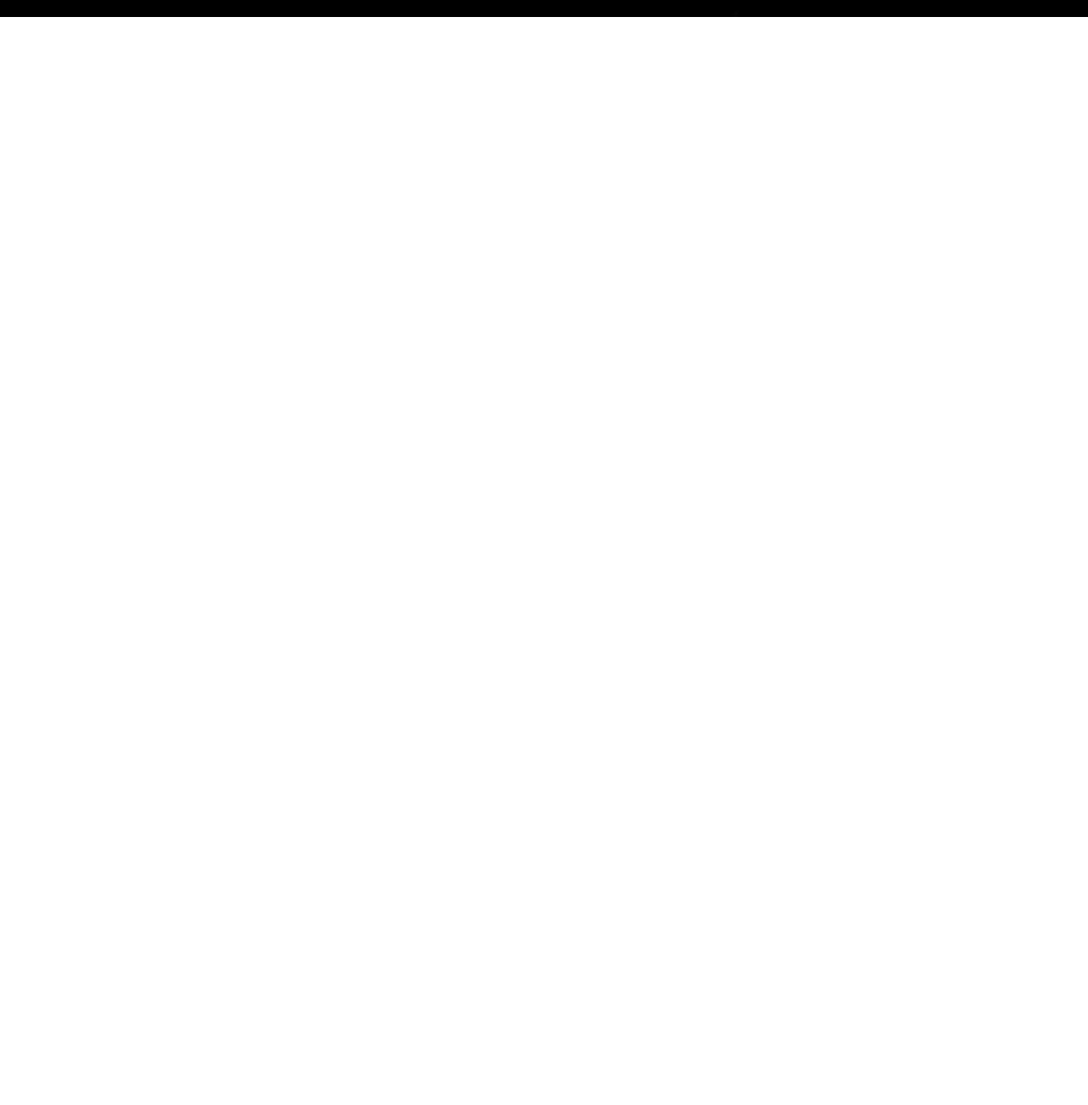
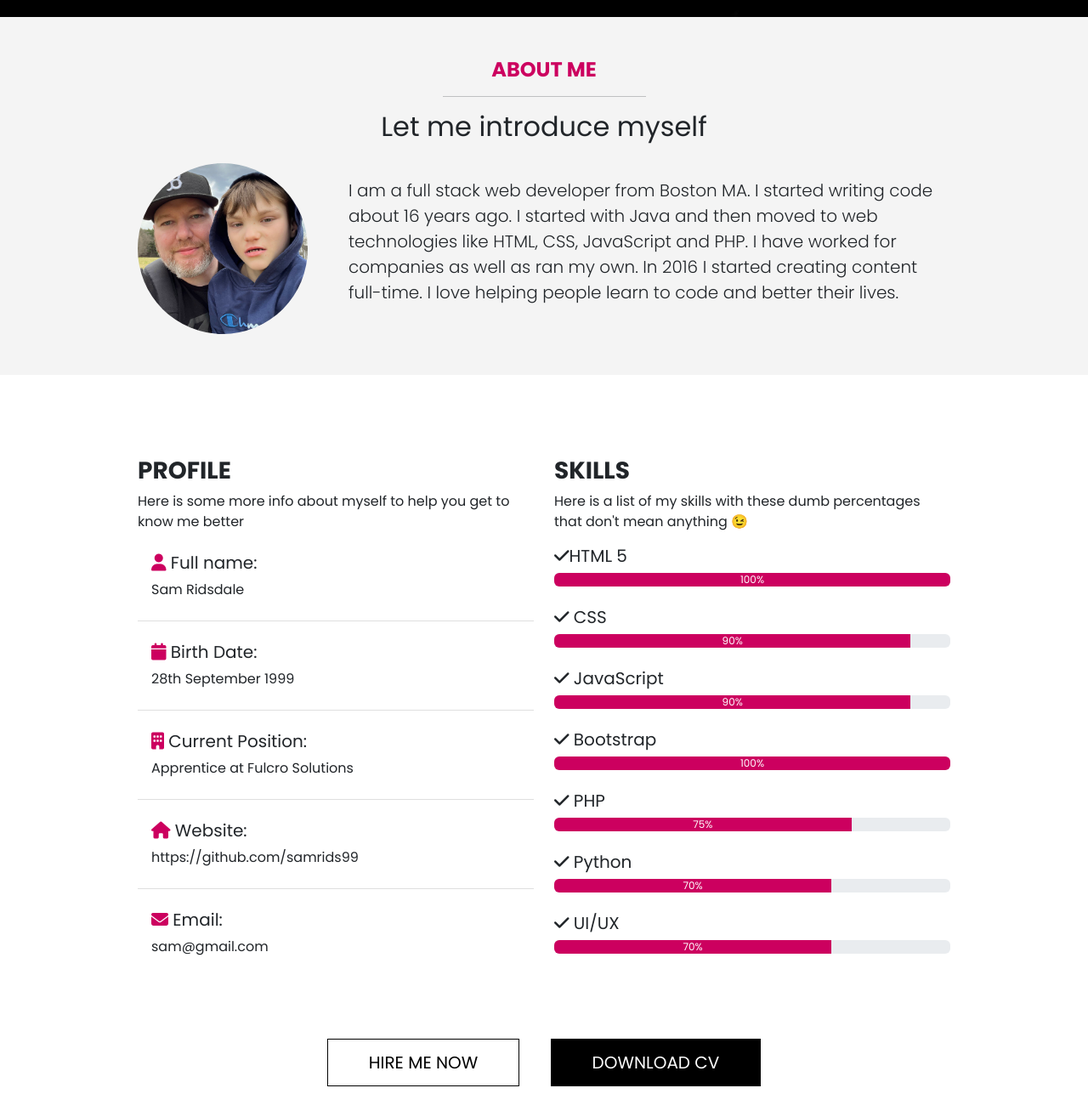
Before and after one commit to samrids99/portfolio-website, a website: page index.html in a window 1280 px wide. Shown: the part 780-2080 px from the top of the page at 85% size. Before the commit the page ends 800 px from the top, so only its background shows below. Drawn offline with nearby package versions, Linux system fonts and the light colour scheme; files that its build step writes are made by us from their sources.

Commit message:
about & skills section with progress bars

```diff
--- a/index.html
+++ b/index.html
@@ -63,6 +63,175 @@
       </div>
     </header>
 
+    <!-- About -->
+    <section id="about" class="about bg-light py-5">
+      <div class="container">
+        <div class="text-center">
+          <h4 class="text-uppercase fw-bold text-primary">About Me</h4>
+          <hr class="w-25 mx-auto" />
+          <h2 class="mb-4">Let me introduce myself</h2>
+        </div>
+        <div class="about-content d-flex gap-5 align-items-center h-100">
+          <img
+            src="images/brad.jpg"
+            alt="brad"
+            class="about-img img-fluid rounded-circle"
+          />
+          <p class="lead">
+            I am a full stack web developer from Boston MA. I started writing
+            code about 16 years ago. I started with Java and then moved to web
+            technologies like HTML, CSS, JavaScript and PHP. I have worked for
+            companies as well as ran my own. In 2016 I started creating content
+            full-time. I love helping people learn to code and better their
+            lives.
+          </p>
+        </div>
+      </div>
+    </section>
+
+    <!-- Profile & Skills -->
+    <section class="profile my-6">
+      <div class="container">
+        <div class="row">
+          <div class="col-md-6">
+            <h3 class="text-uppercase fw-bold">Profile</h3>
+            <p>
+              Here is some more info about myself to help you get to know me
+              better
+            </p>
+            <ul class="list-group list-group-flush">
+              <li class="list-group-item mb-3">
+                <h5 class="text-transform">
+                  <i class="fas fa-user text-primary"></i> Full name:
+                </h5>
+                <p>Sam Ridsdale</p>
+              </li>
+              <li class="list-group-item mb-3">
+                <h5 class="text-transform">
+                  <i class="fas fa-calendar text-primary"></i> Birth Date:
+                </h5>
+                <p>28th September 1999</p>
+              </li>
+              <li class="list-group-item mb-3">
+                <h5 class="text-transform">
+                  <i class="fas fa-building text-primary"></i> Current Position:
+                </h5>
+                <p>Apprentice at Fulcro Solutions</p>
+              </li>
+              <li class="list-group-item mb-3">
+                <h5 class="text-transform">
+                  <i class="fas fa-home text-primary"></i> Website:
+                </h5>
+                <p>https://github.com/samrids99</p>
+              </li>
+              <li class="list-group-item mb-3">
+                <h5 class="text-transform">
+                  <i class="fas fa-envelope text-primary"></i> Email:
+                </h5>
+                <p>sam@gmail.com</p>
+              </li>
+            </ul>
+          </div>
+          <div class="col-md-6">
+            <h3 class="text-uppercase fw-bold">Skills</h3>
+            <p>
+              Here is a list of my skills with these dumb percentages that don't
+              mean anything 😉
+            </p>
+            <h5><i class="fas fa-check"></i>HTML 5</h5>
+            <div
+              class="progress mb-4"
+              role="progressbar"
+              aria-valuenow="100"
+              aria-valuemin="0"
+              aria-valuemax="100"
+            >
+              <div class="progress-bar" style="width: 100%">100%</div>
+            </div>
+            <h5><i class="fas fa-check"></i> CSS</h5>
+            <div
+              class="progress mb-4"
+              role="progressbar"
+              aria-valuenow="90"
+              aria-valuemin="0"
+              aria-valuemax="100"
+            >
+              <div class="progress-bar" style="width: 90%">90%</div>
+            </div>
+
+            <h5><i class="fas fa-check"></i> JavaScript</h5>
+            <div
+              class="progress mb-4"
+              role="progressbar"
+              aria-valuenow="90"
+              aria-valuemin="0"
+              aria-valuemax="100"
+            >
+              <div class="progress-bar" style="width: 90%">90%</div>
+            </div>
+
+            <h5><i class="fas fa-check"></i> Bootstrap</h5>
+            <div
+              class="progress mb-4"
+              role="progressbar"
+              aria-valuenow="100"
+              aria-valuemin="0"
+              aria-valuemax="100"
+            >
+              <div class="progress-bar" style="width: 100%">100%</div>
+            </div>
+
+            <h5><i class="fas fa-check"></i> PHP</h5>
+            <div
+              class="progress mb-4"
+              role="progressbar"
+              aria-valuenow="75"
+              aria-valuemin="0"
+              aria-valuemax="100"
+            >
+              <div class="progress-bar" style="width: 75%">75%</div>
+            </div>
+
+            <h5><i class="fas fa-check"></i> Python</h5>
+            <div
+              class="progress mb-4"
+              role="progressbar"
+              aria-valuenow="70"
+              aria-valuemin="0"
+              aria-valuemax="100"
+            >
+              <div class="progress-bar" style="width: 70%">70%</div>
+            </div>
+
+            <h5><i class="fas fa-check"></i> UI/UX</h5>
+            <div
+              class="progress mb-4"
+              role="progressbar"
+              aria-valuenow="70"
+              aria-valuemin="0"
+              aria-valuemax="100"
+            >
+              <div class="progress-bar" style="width: 70%">70%</div>
+            </div>
+          </div>
+        </div>
+        <div class="row mt-5 text-center">
+          <div class="col-12">
+            <a
+              href="#"
+              class="btn btn-outline-dark btn-lg text-uppercase px-5 mx-3 my-2"
+              >Hire me now</a
+            >
+            <a
+              href="#"
+              class="btn btn-dark btn-lg text-uppercase px-5 mx-3 my-2"
+              >Download cv</a
+            >
+          </div>
+        </div>
+      </div>
+    </section>
+
     <script src="js/bootstrap.bundle.min.js"></script>
     <script src="js/lightbox-plus-jquery.min.js"></script>
     <script src="js/script.js"></script>
--- a/scss/styles.scss
+++ b/scss/styles.scss
@@ -26,6 +26,10 @@
     bottom: 50px;
 }
 
+.about-img {
+    width: 200px;
+}
+
 @media(max-width: 767px) {
     .header .social i {
         font-size: 30px;
@@ -34,4 +38,8 @@
     .header .roles {
         font-size: 16px !important;
     }
+
+    .about-content {
+        flex-direction: column;
+    }
 }
```
